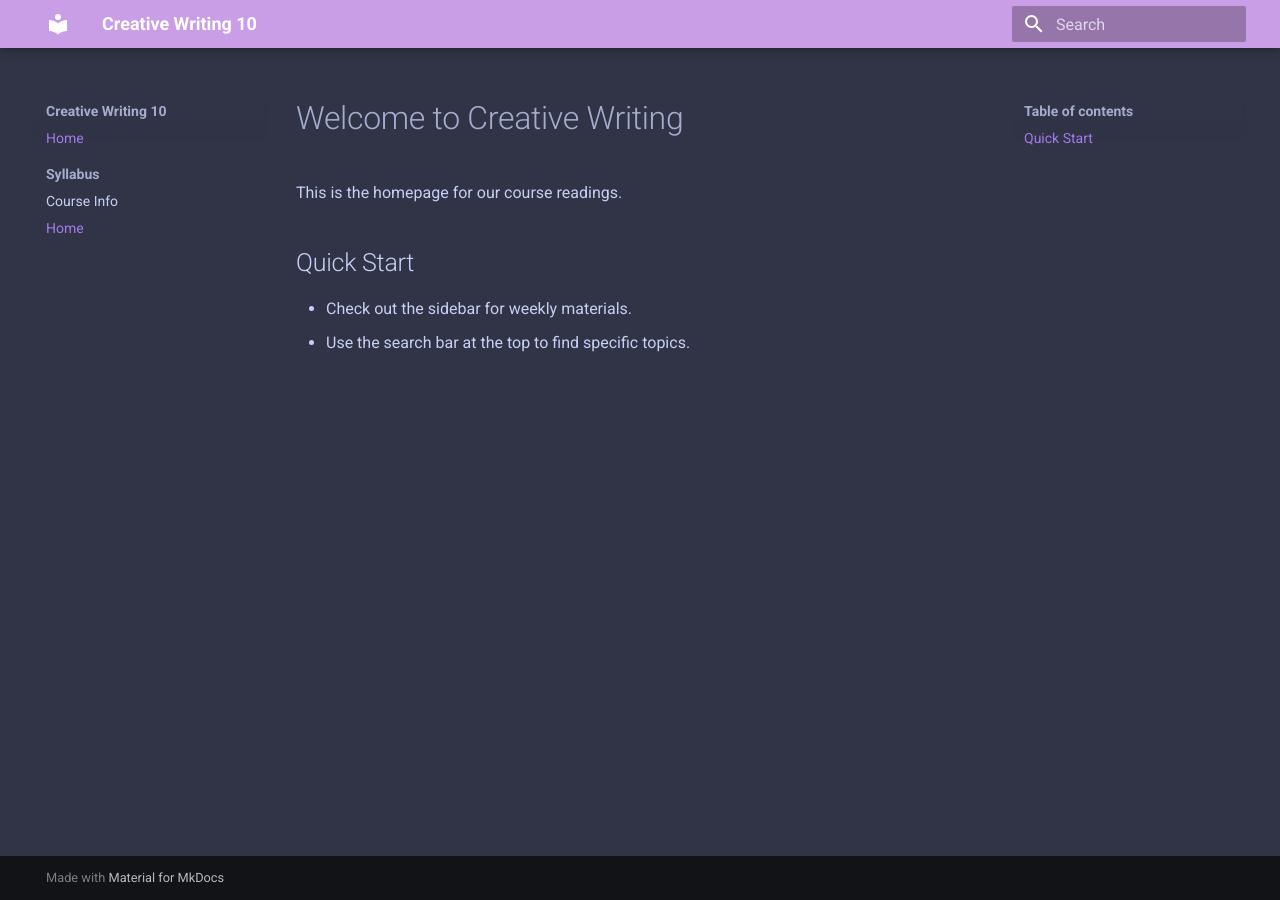
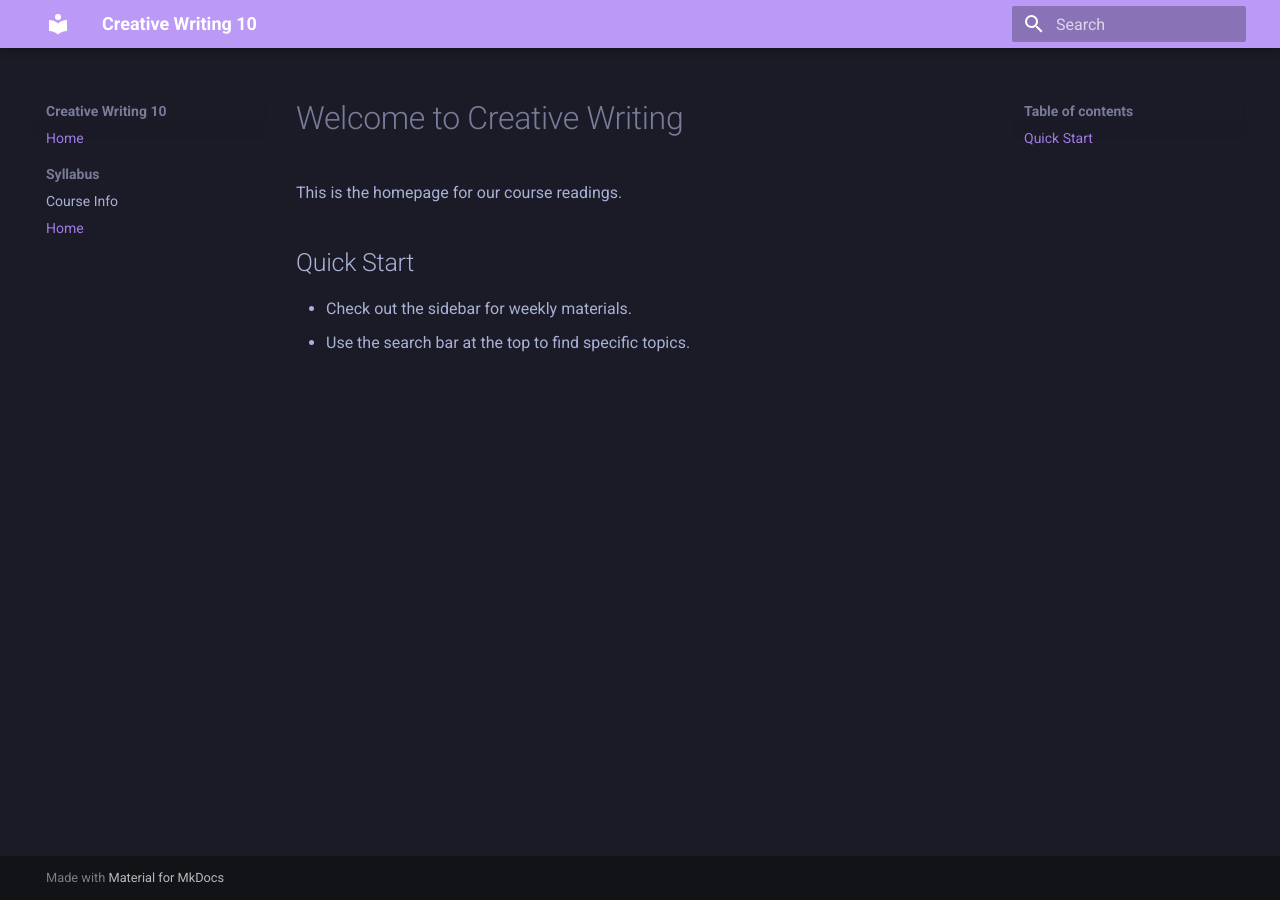
Before and after one commit to mickeybalili/cw10, an MkDocs documentation site: the page built from docs/index.md, in a window 1280 px wide. Built offline with MkDocs 1.6.1 and Material for MkDocs 9.7.7, drawn with Linux system fonts in a browser that asks for light colours.

Commit message:
Update extra.css

```diff
--- a/docs/stylesheets/extra.css
+++ b/docs/stylesheets/extra.css
@@ -1,20 +1,20 @@
-/* Catppuccin Frappé Theme for MkDocs Material */
+/* Tokyo Night Theme for MkDocs Material */
 [data-md-color-scheme="slate"] {
-  /* Soft Dark Backgrounds */
-  --md-default-bg-color:             #303446; /* Frappé Base */
-  --md-default-bg-color--light:      #292c3c; /* Mantle / Sidebar */
-  --md-default-bg-color--lighter:    #414559; /* Surface / Selection */
+  /* Deep Slate / Navy Backgrounds */
+  --md-default-bg-color:             #1a1b26; /* Tokyo Night Storm Base */
+  --md-default-bg-color--light:      #24283b; /* Sidebar & Card Surface */
+  --md-default-bg-color--lighter:    #2f354f; /* Selection / Hover */
 
-  /* Readable Off-White Text */
-  --md-default-fg-color:             #c6d0f5; /* Main Text */
-  --md-default-fg-color--light:      #a5adce; /* Subtext */
-  --md-default-fg-color--lighter:    #838ba7; /* Muted Labels */
+  /* High-Legibility Text */
+  --md-default-fg-color:             #a9b1d6; /* Softer Blue-Grey Text */
+  --md-default-fg-color--light:      #787c99; /* Muted Subtext */
+  --md-default-fg-color--lighter:    #565f89; /* Comments / Subtle */
 
-  /* Accent Colors */
-  --md-primary-fg-color:             #ca9ee6; /* Soft Mauve */
-  --md-primary-fg-color--dark:       #232634; /* Dark Crust Header */
-  --md-accent-fg-color:              #f2d5cf; /* Rosewater */
+  /* Header & Accent Highlights */
+  --md-primary-fg-color:             #bb9af7; /* Soft Lavender Purple */
+  --md-primary-fg-color--dark:       #16161e; /* Night Header */
+  --md-accent-fg-color:              #7dcfff; /* Cyan Accent */
 
-  /* Links & Highlights */
-  --md-typeset-a-color:              #8caaee; /* Soft Blue Links */
+  /* Links */
+  --md-typeset-a-color:              #7aa2f7; /* Muted Blue Links */
 }
```
